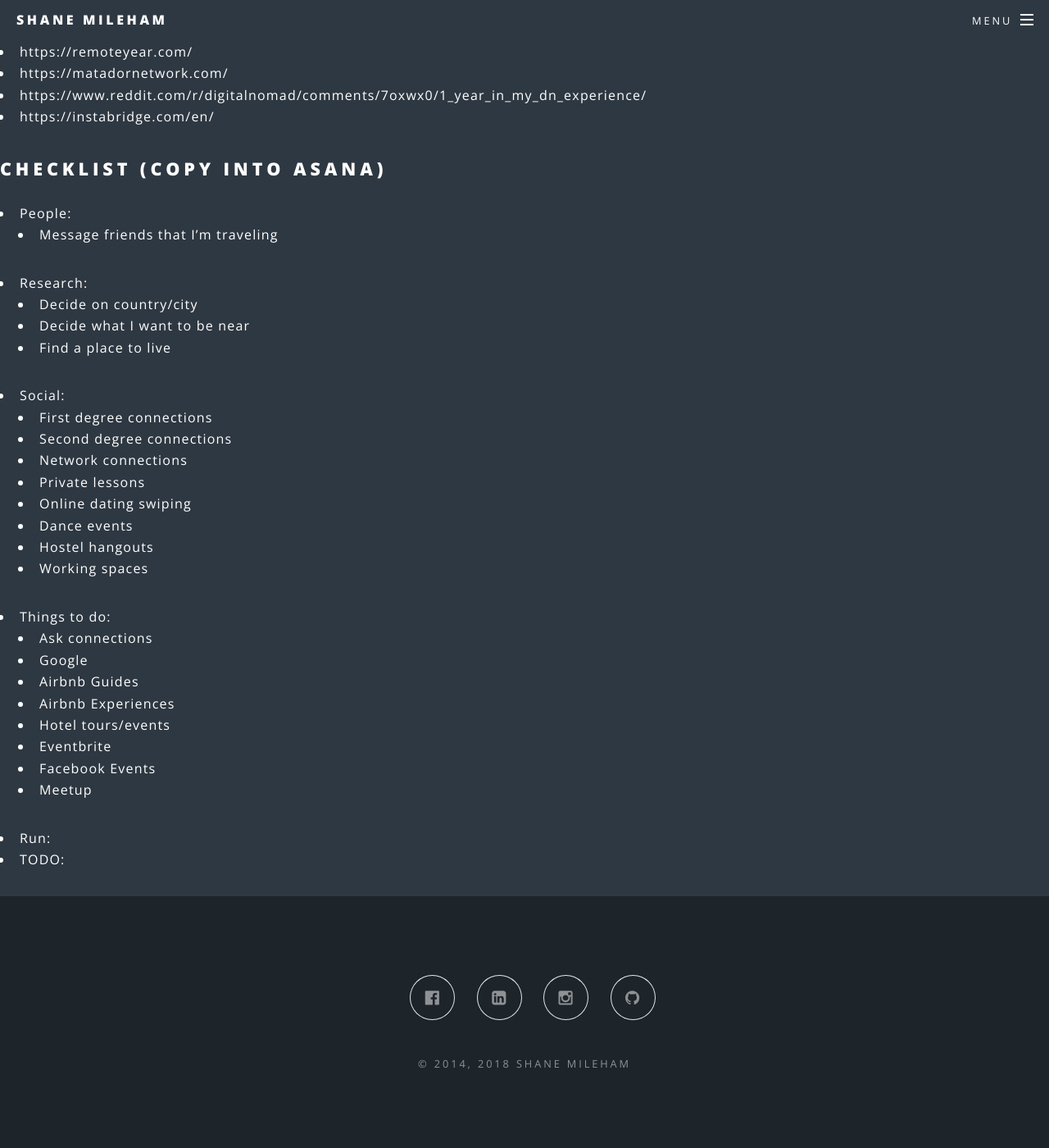
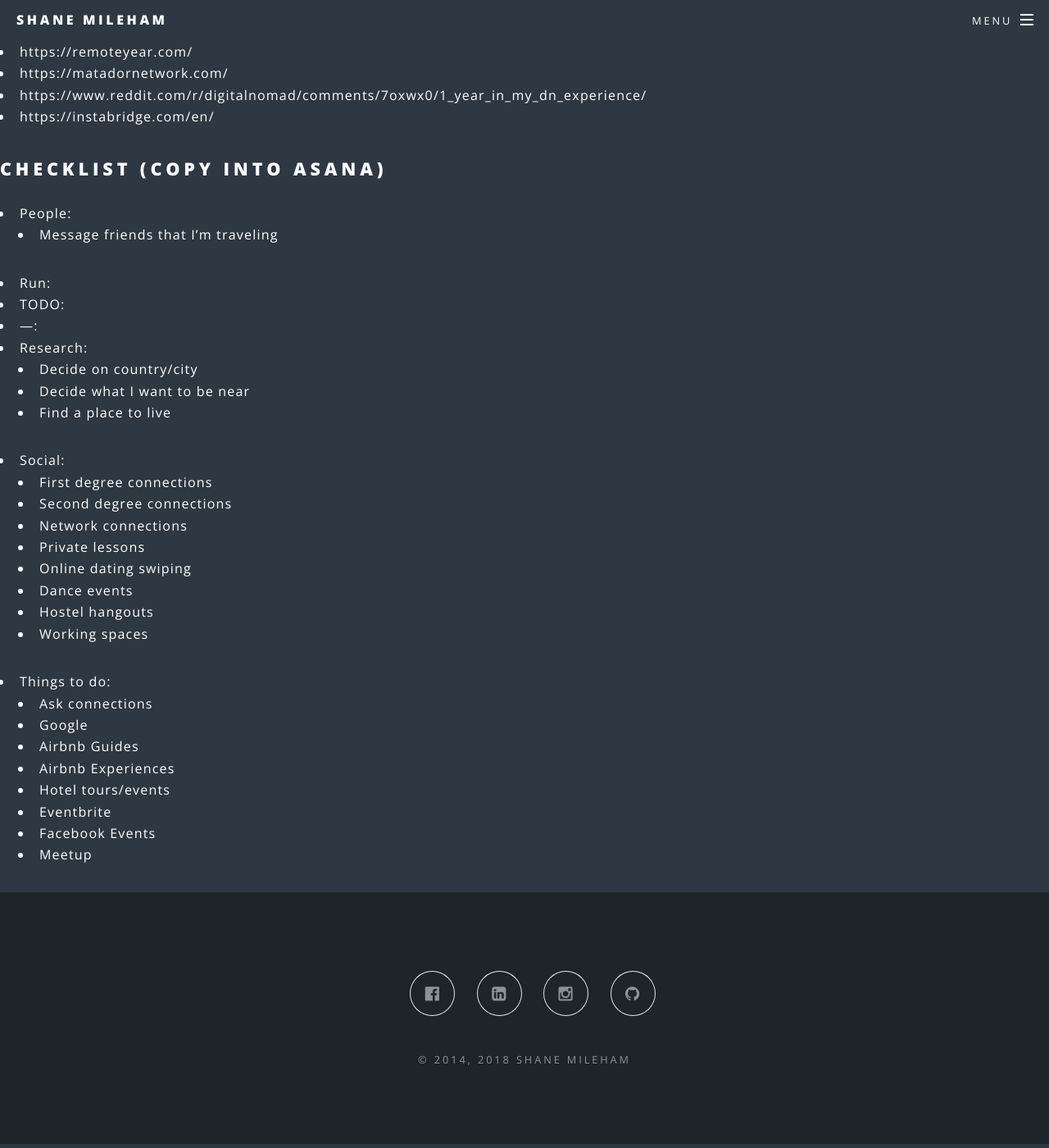
Before and after one commit to shanemileham/shanemileham.github.io, a Jekyll site: the page built from _kb/travel/planning.md, in a window 1280 px wide and 1400 px high, scrolled down 3907 px. Shown: the whole window at 82% size. Built offline with Jekyll 4.4.1, drawn with Linux system fonts in a browser that asks for light colours; comment, search, counter and statistics services are not loaded; part of the change alters nothing that is shown.

```diff
--- a/_kb/travel/planning.md
+++ b/_kb/travel/planning.md
@@ -127,6 +127,9 @@ _Note: The [Chase Sapphire Reserve](https://creditcards.chase.com/rewards-credit
 ## CHECKLIST (Copy into Asana)
 - People:
   - Message friends that I'm traveling
+- Run:
+- TODO:
+- ---:
 - Research:
   - Decide on country/city
   - Decide what I want to be near
@@ -149,5 +152,3 @@ _Note: The [Chase Sapphire Reserve](https://creditcards.chase.com/rewards-credit
   - Eventbrite
   - Facebook Events
   - Meetup
-- Run:
-- TODO:
```
